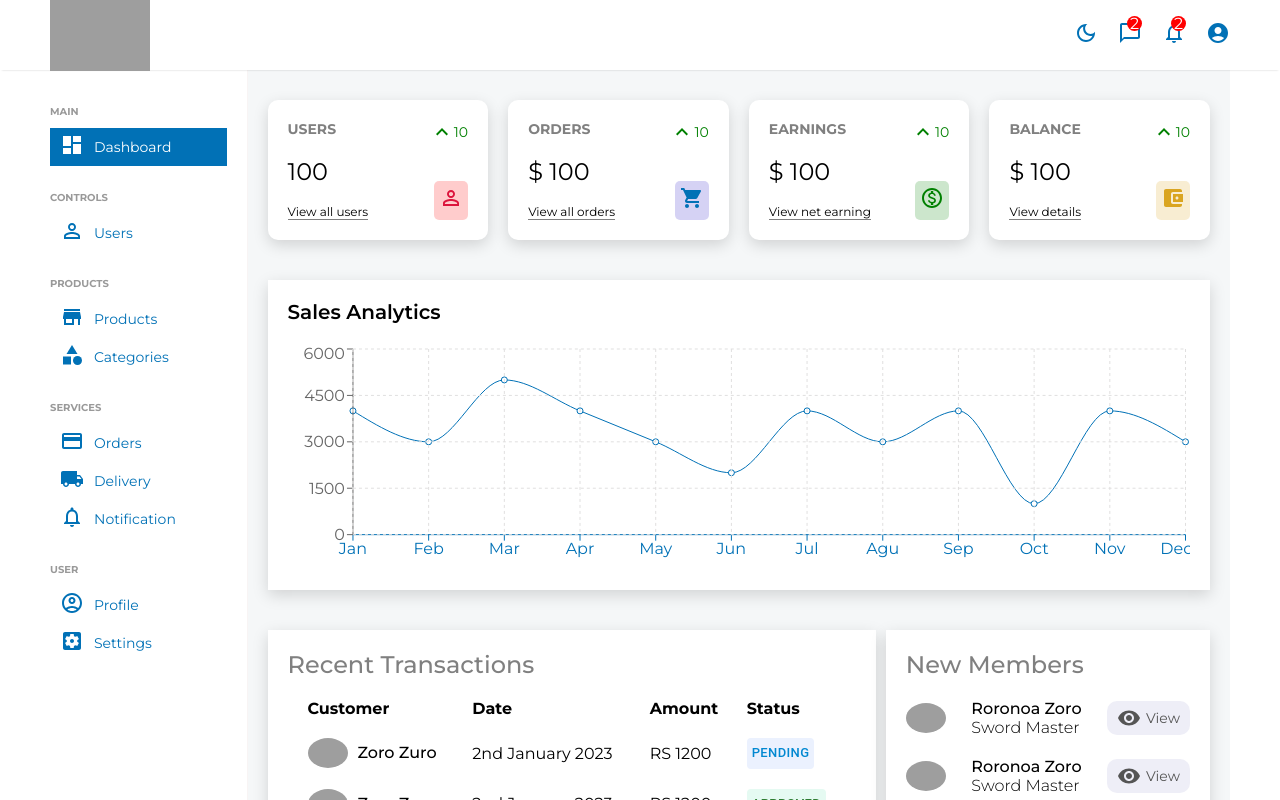
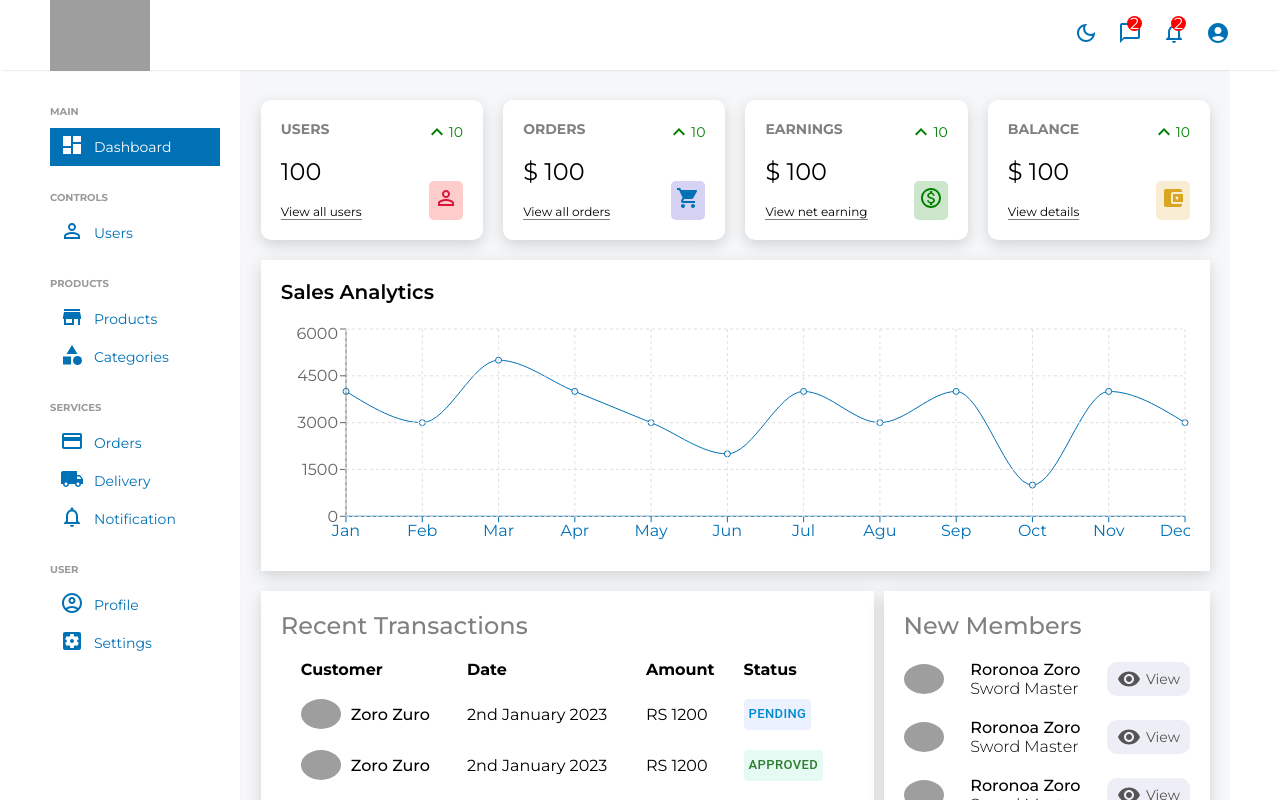
Before and after one commit to rxmann/Ecommerce-BechCha-Client, a React (Create React App) app: page /admin/dashboard in a window 1280 px wide. Shown: the top 800 px of the page. Built offline with nearby package versions, Linux system fonts and the light colour scheme; grey boxes are pictures that could not be loaded.

Commit message:
New user register

```diff
--- a/src/AdminComponents/Chart.jsx
+++ b/src/AdminComponents/Chart.jsx
@@ -3,7 +3,7 @@ import { LineChart, Line, XAxis, YAxis, CartesianGrid, Tooltip, ResponsiveContai
 
 const Container = styled.div`
     box-shadow: rgba(0, 0, 0, 0.15) 0px 5px 15px 0px;
-    margin: 20px;
+    margin: 20px 0px;
     padding: 20px;
     background-color: #ffffff;
     display: flex;
--- a/src/AdminComponents/CommonLayouts/Sidebar.jsx
+++ b/src/AdminComponents/CommonLayouts/Sidebar.jsx
@@ -103,7 +103,7 @@ const Sidebar = () => {
             options: [{
                 name: "Users",
                 icon: (<PersonOutline className="iconMUI" />),
-                goto: "/admin/userslist"
+                goto: "/admin/users/list"
             }],
         },
         {
@@ -111,11 +111,11 @@ const Sidebar = () => {
             options: [{
                 name: "Products",
                 icon: (<Store className="iconMUI" />),
-                goto: "/admin/productslist"
+                goto: "/admin/products/list"
             }, {
                 name: "Categories",
                 icon: (<Category className="iconMUI" />),
-                goto: "/admin/categorieslist"
+                goto: "/admin/categories/list"
             }],
         },
         {
@@ -123,7 +123,7 @@ const Sidebar = () => {
             options: [{
                 name: "Orders",
                 icon: (<CreditCard className="iconMUI" />),
-                goto: "/admin/orderslist"
+                goto: "/admin/orders/list"
             },
             {
                 name: "Delivery",
--- a/src/AdminComponents/Tables/DataTable.jsx
+++ b/src/AdminComponents/Tables/DataTable.jsx
@@ -81,7 +81,7 @@ const DataTable = () => {
       renderCell: () => {
         return (
           <ActionCell>
-          <ViewButton onClick={() => navigate("/admin/user/123")}> View </ViewButton>
+          <ViewButton onClick={() => navigate("/admin/user/" + 2123)}> View </ViewButton>
           <DelBtn  size="small" variant="text" color="error">
                       <DeleteOutline  />
           </DelBtn>
--- a/src/AdminComponents/SinglePage/SingleUser.jsx
+++ b/src/AdminComponents/User/UserDetails.jsx
@@ -24,7 +24,7 @@ const User = styled.div`
 `
 
 
-const SingleUser = () => {
+const UserDetails = () => {
   return (
     <Container>
         <Title> User Profile </Title>
@@ -36,4 +36,4 @@ const SingleUser = () => {
   )
 }
 
-export default SingleUser
+export default UserDetails
--- /dev/null
+++ b/src/AdminComponents/User/UserRegister.jsx
@@ -0,0 +1,18 @@
+import styled from "styled-components"
+
+const Container = styled.div`
+    flex: 5;
+    padding: 20px;
+    width: 100%;
+    box-shadow: rgba(0, 0, 0, 0.15) 0px 5px 15px 0px;
+`
+
+const UserRegister = () => {
+  return (
+    <Container>
+        register
+    </Container>
+  )
+}
+
+export default UserRegister
--- a/src/AdminPages/AdminHome.jsx
+++ b/src/AdminPages/AdminHome.jsx
@@ -10,6 +10,7 @@ const Container = styled.div`
     background-color: #f5f7f8;
     width: 100%;
     font-family: 'Nunito', sans-serif;
+    padding: 20px;
 `
 
 const FeaturedInfo = styled.div`
@@ -17,13 +18,11 @@ const FeaturedInfo = styled.div`
     flex-wrap: wrap;
     gap: 20px;
     margin-top: 10px;
-    padding: 20px;
 `
 
 const HomeWidgets = styled.div`
   display: flex;
   gap: 10px;
-  padding: 20px;
 `
 
 
--- a/src/AdminPages/UsersTab.jsx
+++ b/src/AdminPages/UsersTab.jsx
@@ -1,4 +1,5 @@
 import { Button } from '@mui/material';
+import { Link } from 'react-router-dom';
 import styled from 'styled-components'
 import UsersList from '../AdminComponents/Tables/DataTable';
 
@@ -39,7 +40,9 @@ const UsersTab = () => {
     <Container>
       <Wrapper>
         <Title> Customers List </Title>
-        <AddButton size='small' variant='contained'> Add user </AddButton>
+        <Link to="/admin/user/register">
+          <AddButton variant='contained'> Add user </AddButton>
+        </Link>
       </Wrapper>
       <UsersList />
     </Container>
--- a/src/Components/VerifyOTPpage.jsx
+++ b/src/Components/VerifyOTPpage.jsx
@@ -90,7 +90,7 @@ const Fade = styled.p`
 const VerifyOTP = () => {
 
     const location = useLocation();
-    const userId = location.state.userId;
+    const userId = location.state?.userId;
     const [otp, setOTP] = useState("")
     const navigate = useNavigate();
 
```
Also changed, not shown: src/App.js (+9 -4 lines).
